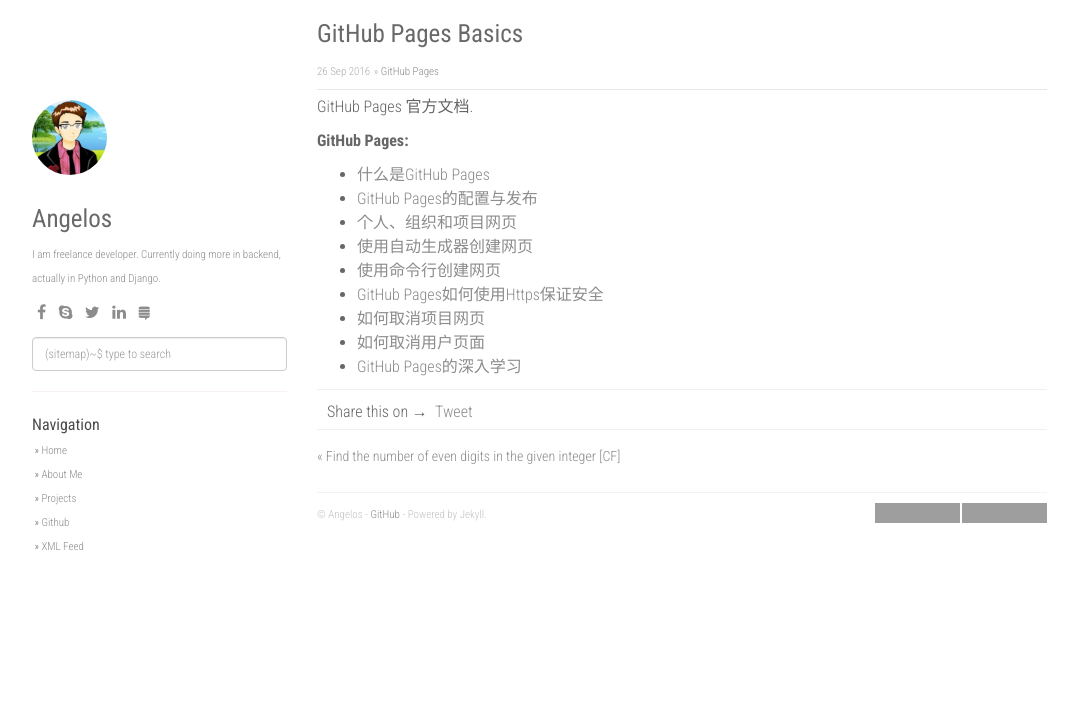
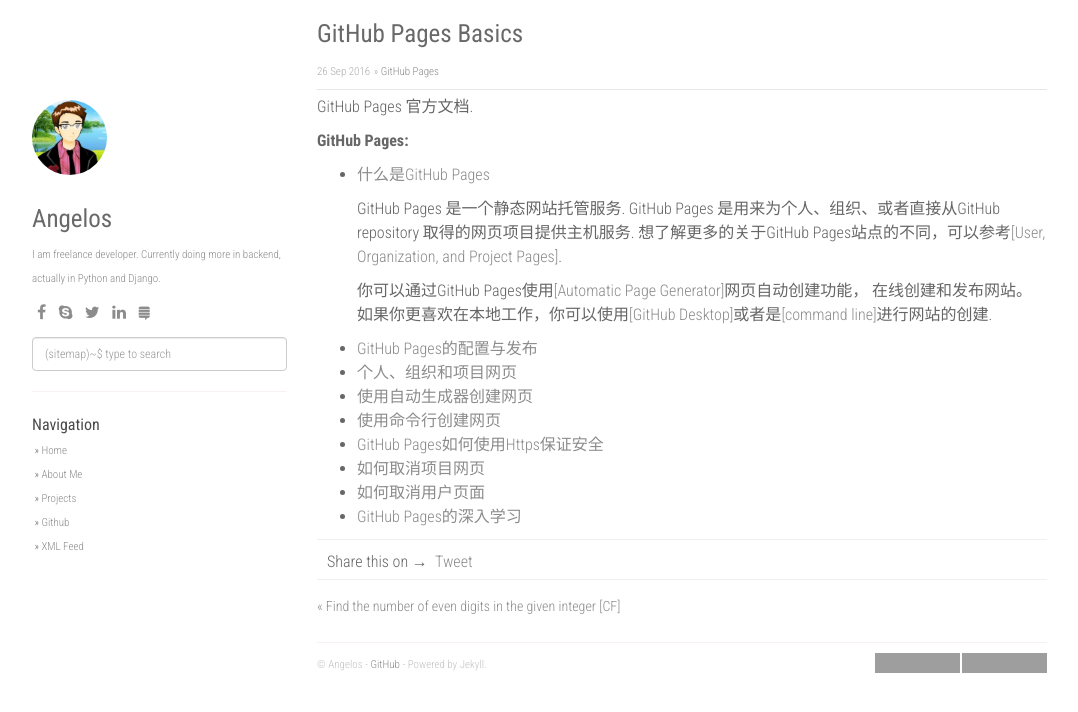
Before and after one commit to yzhming/yzhming.github.io, a Jekyll site: the page built from _posts/2016-09-26-what-is-github-pages.md, in a window 1280 px wide. Shown: the top 712 px of the page, without its empty margins (53-1131 px from the left). Built offline with Jekyll 4.4.1, drawn with Linux system fonts in a browser that asks for light colours; nearby versions of some CDN libraries; comment, search, counter and statistics services are not loaded; grey boxes are pictures that could not be loaded.

Commit message:
modify Angelos

```diff
--- a/_posts/2016-09-26-what-is-github-pages.md
+++ b/_posts/2016-09-26-what-is-github-pages.md
@@ -9,7 +9,15 @@
 
 **GitHub Pages:**
 
-* [什么是GitHub Pages](https://help.github.com/articles/what-is-github-pages/)
+* [什么是GitHub Pages](https://help.github.com/articles/what-is-github-pages/)<br>
+
+   GitHub Pages 是一个静态网站托管服务.
+   GitHub Pages 是用来为个人、组织、或者直接从GitHub repository	取得的网页项目提供主机服务.
+想了解更多的关于GitHub Pages站点的不同，可以参考[[User, Organization, and Project Pages]](https://help.github.com/articles/user-organization-and-project-pages/).<br>
+
+  你可以通过GitHub Pages使用[[Automatic Page Generator]](https://help.github.com/articles/creating-pages-with-the-automatic-generator/)网页自动创建功能，
+在线创建和发布网站。如果你更喜欢在本地工作，你可以使用[[GitHub Desktop]](https://desktop.github.com/)或者是[[command line]](https://help.github.com/articles/adding-an-existing-project-to-github-using-the-command-line/)进行网站的创建.
+
 * [GitHub Pages的配置与发布](https://help.github.com/articles/configuring-a-publishing-source-for-github-pages/)
 * [个人、组织和项目网页](https://help.github.com/articles/user-organization-and-project-pages/)
 * [使用自动生成器创建网页](https://help.github.com/articles/creating-pages-with-the-automatic-generator/)
```
Also changed, not shown: 3 other files.
